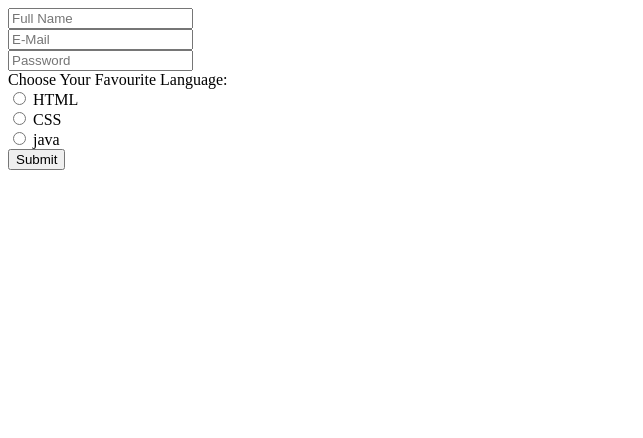
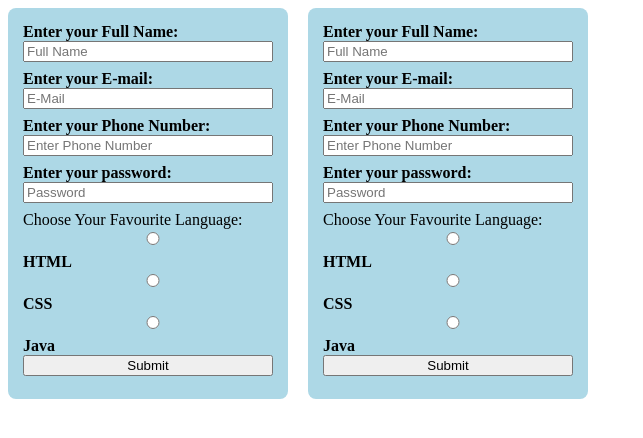
Before and after one commit to mfardincse/WT_Lab-Fall25-26, a plain HTML site: page lab2/form.html in a window 1280 px wide. Shown: the whole page, without its empty margins (0-643 px from the left). Drawn offline with Linux system fonts and the light colour scheme.

Commit message:
Updated form.html with new feture

```diff
--- a/lab2/form.html
+++ b/lab2/form.html
@@ -1,31 +1,85 @@
 <html>
   <head>
     <title>HTML format</title>
+    <style>
+      /* ✅ 1. Added container to keep both divs side by side cleanly */
+      form {
+        display: flex; /* makes the divs line up horizontally */
+        gap: 20px; /* adds spacing between them */
+      }
+
+      .first {
+        width: 250px; /* adjusted width for clarity */
+        background-color: lightblue;
+        padding: 15px; /* ✅ added padding for inner spacing */
+        border-radius: 8px; /* ✅ optional – makes it look nice */
+      }
+
+      input {
+        margin-bottom: 8px; /* ✅ spacing between form fields */
+        width: 100%; /* ✅ makes input stretch across div width */
+      }
+
+      label {
+        font-weight: bold; /* ✅ makes labels stand out */
+      }
+    </style>
   </head>
+
   <body>
+    <!-- ✅ 2. No change here except structure is neater -->
     <form>
-            <input type="text" placeholder="Full Name">
-            <br>
-             <input type="text" placeholder="E-Mail">
-             <br>
-             <input type="password" placeholder="Password">
-             <br>
-             Choose Your Favourite Language:
-             <br>
+      <div class="first">
+        <label>Enter your Full Name:</label><br>
+        <input type="text" placeholder="Full Name"><br>
 
-             <input type="radio" id="HTML" name = "lang">
-             <label for="HTML">HTML</label>
-             <br>
-             <!-- <label for="CSS"></label> -->
-             <input type="radio" id = "CSS" name= "lang">
-             <label for="CSS">CSS</label>
-             <br>
-             <!-- <label for="java"></label> -->
-             <input type="radio"id = "java" name="lang">
-             <label for="java">java</label>
-             <br>
+        <label>Enter your E-mail:</label><br>
+        <input type="text" placeholder="E-Mail"><br>
+
+        <label>Enter your Phone Number:</label><br>
+        <input type="number" placeholder="Enter Phone Number"><br>
+
+        <label>Enter your password:</label><br>
+        <input type="password" placeholder="Password"><br>
+
+        Choose Your Favourite Language:<br>
+        <input type="radio" id="HTML1" name="lang1">
+        <label for="HTML1">HTML</label><br>
+
+        <input type="radio" id="CSS1" name="lang1">
+        <label for="CSS1">CSS</label><br>
+
+        <input type="radio" id="java1" name="lang1">
+        <label for="java1">Java</label><br>
+
         <input type="submit">
+      </div>
 
+      <div class="first">
+        <label>Enter your Full Name:</label><br>
+        <input type="text" placeholder="Full Name"><br>
+
+        <label>Enter your E-mail:</label><br>
+        <input type="text" placeholder="E-Mail"><br>
+
+        <label>Enter your Phone Number:</label><br>
+        <input type="number" placeholder="Enter Phone Number"><br>
+
+        <label>Enter your password:</label><br>
+        <input type="password" placeholder="Password"><br>
+
+        Choose Your Favourite Language:<br>
+        <input type="radio" id="HTML2" name="lang2">
+        <label for="HTML2">HTML</label><br>
+
+        <input type="radio" id="CSS2" name="lang2">
+        <label for="CSS2">CSS</label><br>
+
+        <input type="radio" id="java2" name="lang2">
+        <label for="java2">Java</label><br>
+
+        <input type="submit">
+      </div>
     </form>
   </body>
 </html>
```
Lines whose indentation alone changed are shown as unchanged.
